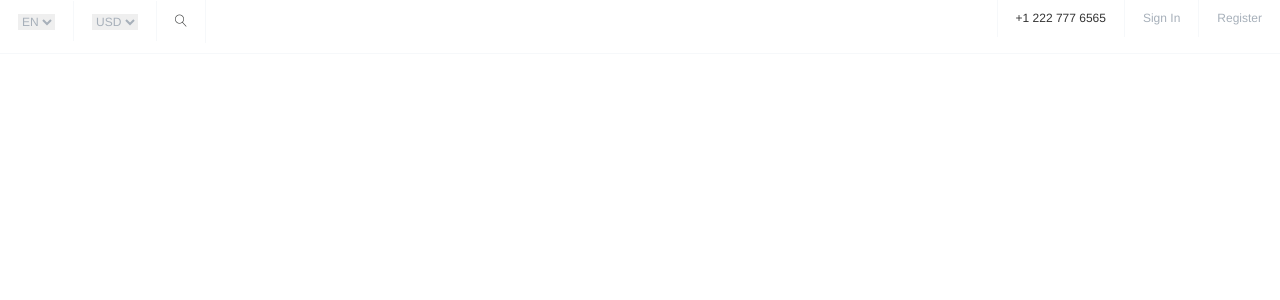
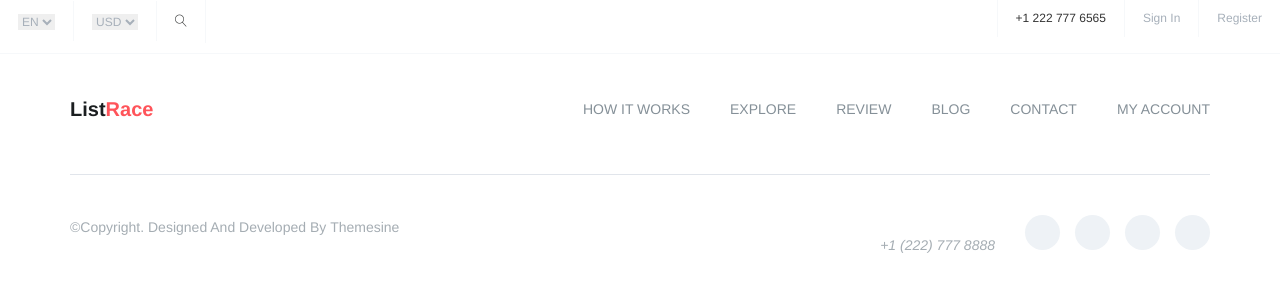
Before and after one commit to lsfckt/list-race-react-project, a React (Vite) app in the folder client/: page / in a window 1280 px wide. Shown: the top 300 px of the page. Built offline with nearby package versions, Linux system fonts and the light colour scheme.

Commit message:
add footer component

```diff
--- a/client/src/App.jsx
+++ b/client/src/App.jsx
@@ -1,3 +1,4 @@
+import Footer from "./components/Footer";
 import Header from "./components/Header";
 
 function App() {
@@ -5,6 +6,7 @@ function App() {
   return (
     <>
       <Header />
+      <Footer />
     </>
   )
 }
--- /dev/null
+++ b/client/src/components/Footer.jsx
@@ -0,0 +1,54 @@
+export default function Footer() {
+    return (
+        <footer id="footer" className="footer">
+            <div className="container">
+                <div className="footer-menu">
+                    <div className="row">
+                        <div className="col-sm-3">
+                            <div className="navbar-header">
+                                <a className="navbar-brand" href="index.html">list<span>race</span></a>
+                            </div>
+                        </div>
+                        <div className="col-sm-9">
+                            <ul className="footer-menu-item">
+                                <li className="scroll"><a href="#works">how it works</a></li>
+                                <li className="scroll"><a href="#explore">explore</a></li>
+                                <li className="scroll"><a href="#reviews">review</a></li>
+                                <li className="scroll"><a href="#blog">blog</a></li>
+                                <li className="scroll"><a href="#contact">contact</a></li>
+                                <li className=" scroll"><a href="#contact">my account</a></li>
+                            </ul>
+                        </div>
+                    </div>
+                </div>
+                <div className="hm-footer-copyright">
+                    <div className="row">
+                        <div className="col-sm-5">
+                            <p>
+                                &copy;copyright. designed and developed by <a href="https://www.themesine.com/">themesine</a>
+                            </p>
+                        </div>
+                        <div className="col-sm-7">
+                            <div className="footer-social">
+                                <span><i className="fa fa-phone"> +1  (222) 777 8888</i></span>
+                                <a href="#"><i className="fa fa-facebook"></i></a>
+                                <a href="#"><i className="fa fa-twitter"></i></a>
+                                <a href="#"><i className="fa fa-linkedin"></i></a>
+                                <a href="#"><i className="fa fa-google-plus"></i></a>
+                            </div>
+                        </div>
+                    </div>
+
+                </div>
+            </div>
+
+            <div id="scroll-Top">
+                <div className="return-to-top">
+                    <i className="fa fa-angle-up " id="scroll-top" data-toggle="tooltip" data-placement="top" title="" data-original-title="Back to Top" aria-hidden="true"></i>
+                </div>
+
+            </div>
+
+        </footer>
+    )
+}
```
